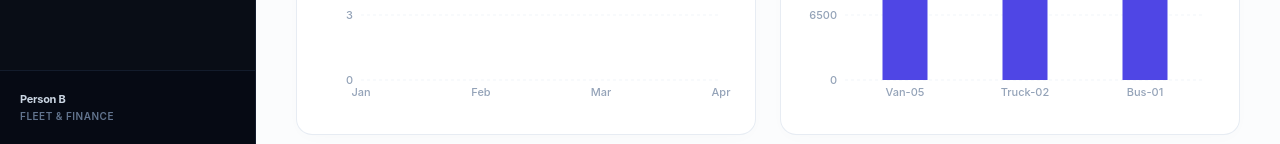
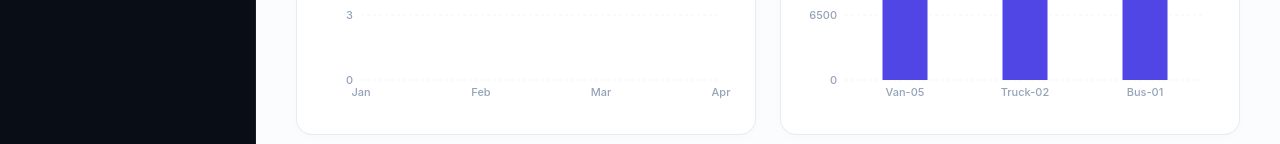
Before and after one commit to timey07/TransitOps, a React (Vite) app in the folder frontend/: page /reports in a window 1280 px wide. Shown: the part 656-800 px from the top of the page. Built offline with nearby package versions, Linux system fonts and the light colour scheme; sample sign-in values are in the browser's storage.

Commit message:
fix sidebar

```diff
--- a/frontend/src/components/layout/Sidebar.tsx
+++ b/frontend/src/components/layout/Sidebar.tsx
@@ -55,14 +55,6 @@ export default function Sidebar() {
         })}
       </nav>
 
-      {/* Workspace Session Footer */}
-      <div className="p-5 border-t border-slate-800/60 bg-[#030712]/40">
-        <div className="flex flex-col gap-0.5">
-          <p className="text-[11px] font-bold text-slate-300 tracking-tight">Person B</p>
-          <p className="text-[10px] font-semibold text-slate-500 uppercase tracking-wider">Fleet & Finance</p>
-        </div>
-      </div>
-
     </aside>
   )
 }
--- a/frontend/src/pages/Login.tsx
+++ b/frontend/src/pages/Login.tsx
@@ -76,13 +76,10 @@ export default function Login() {
             Automated Fleet <br />
             <span className="text-indigo-400">Orchestration System</span>
           </h1>
-          <p className="text-xs font-semibold text-slate-500 mt-3 max-w-xs uppercase tracking-widest">
-            Control Node v4.12 // SECURE DATA ONLY
-          </p>
         </div>
 
         {/* High-Fidelity App Wireframe Vector Mockup */}
-        <div className="relative z-10 my-auto max-w-sm w-full space-y-6">
+        <div className="relative z-10 my-auto max-w-sm w-full space-y-12">
           <div className="p-5 bg-[#030712]/90 border border-slate-800/80 rounded-2xl relative shadow-[0_20px_50px_rgba(0,0,0,0.5)] backdrop-blur-sm group hover:border-indigo-500/30 transition-colors duration-300">
             <div className="absolute top-3 right-3 flex gap-1">
               <span className="w-1.5 h-1.5 rounded-full bg-slate-800" />
```
